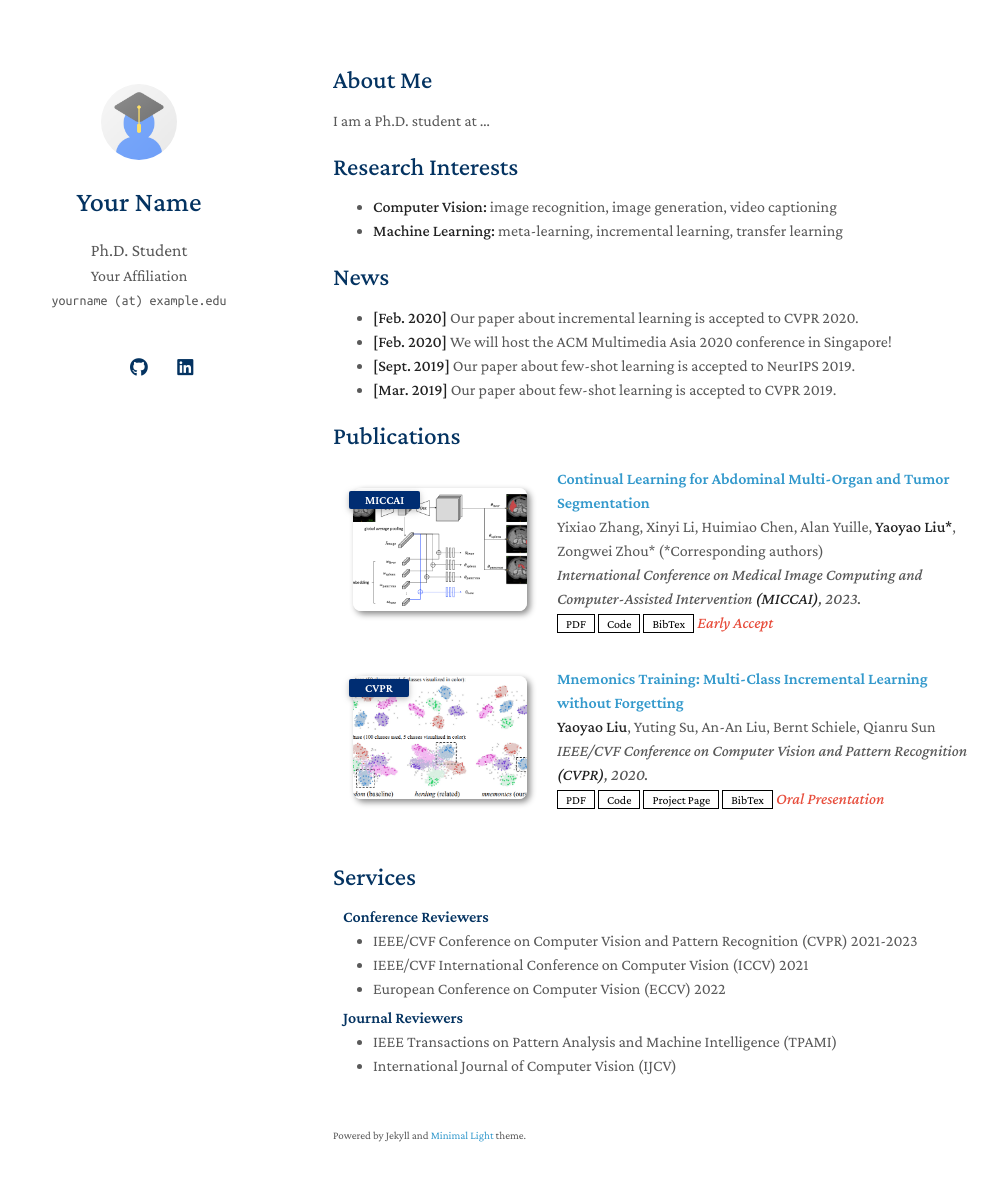
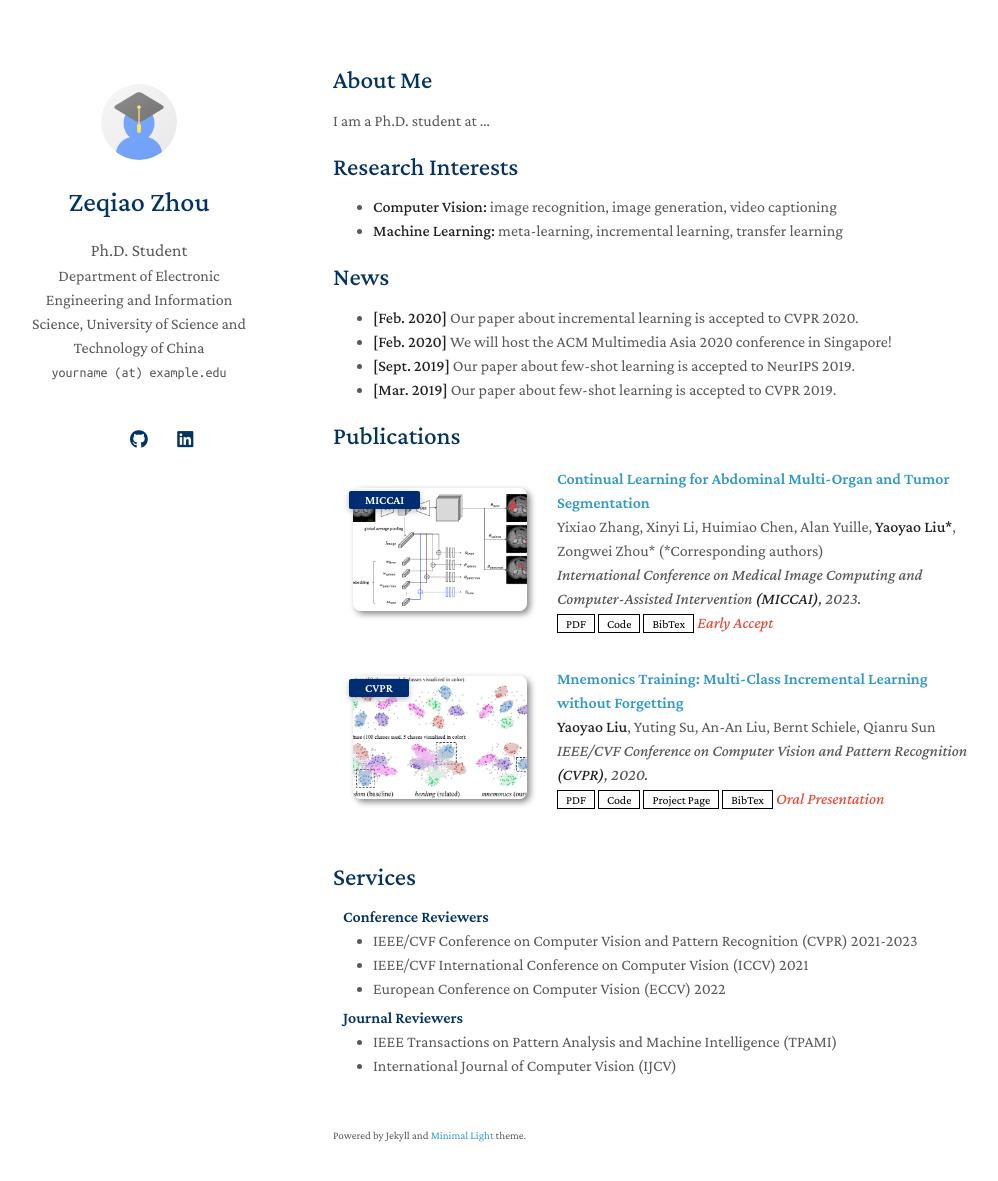
Before and after one commit to ZeddTheGoat/ZeddTheGoat.github.io, a Jekyll site: the page built from index.md, in a window 1280 px wide and 1216 px high. Shown: the top 1181 px of the window, without its empty margins (137-1135 px from the left). Built offline with Jekyll 4.4.1, drawn with Linux system fonts in a browser that asks for light colours; a style sheet for code colours, icons or effects is not loaded; our own code applies the rules of GitHub Pages for plain Markdown files.

Commit message:
Update _config.yml

```diff
--- a/_config.yml
+++ b/_config.yml
@@ -1,7 +1,7 @@
 # Basic Information
-title: Your Name
+title: Zeqiao Zhou
 position: Ph.D. Student
-affiliation: Your Affiliation
+affiliation: Department of Electronic Engineering and Information Science, University of Science and Technology of China
 email: yourname (at) example.edu
 
 # Search Engine Optimization (SEO)
```
